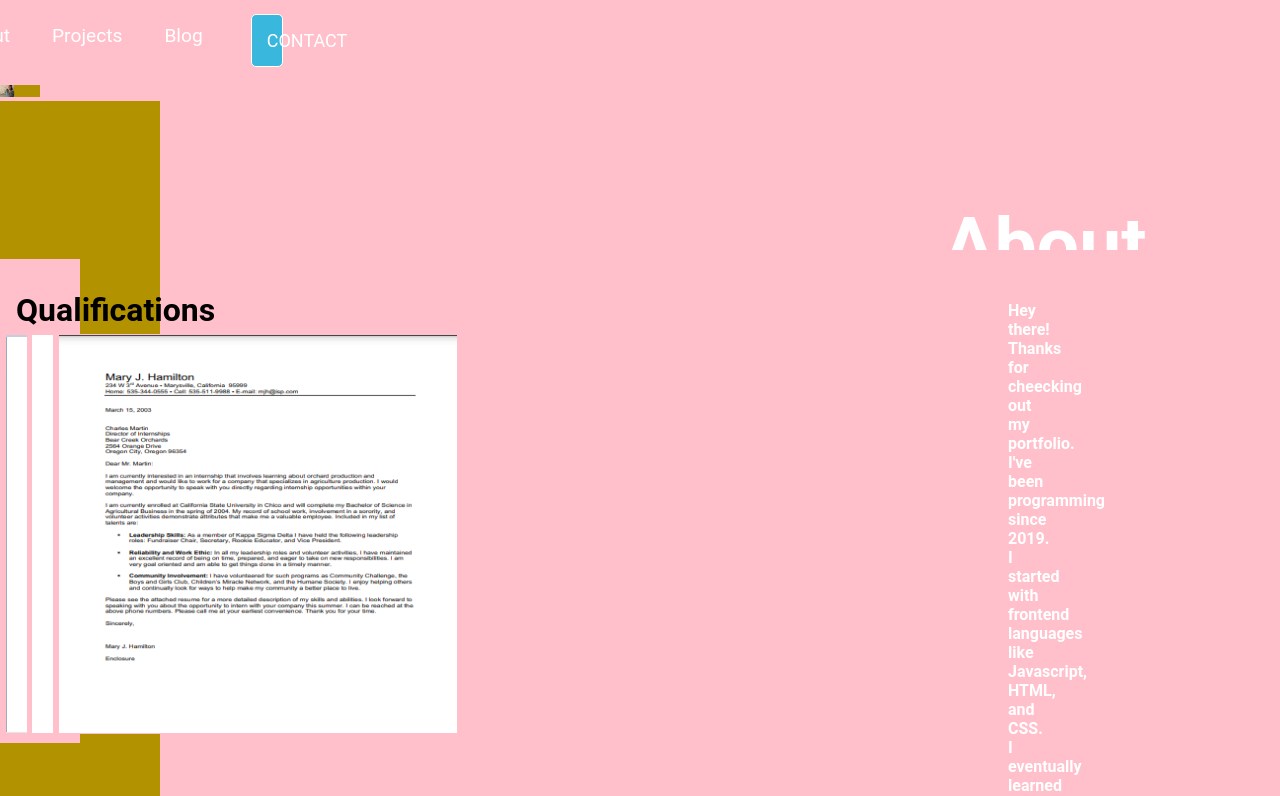
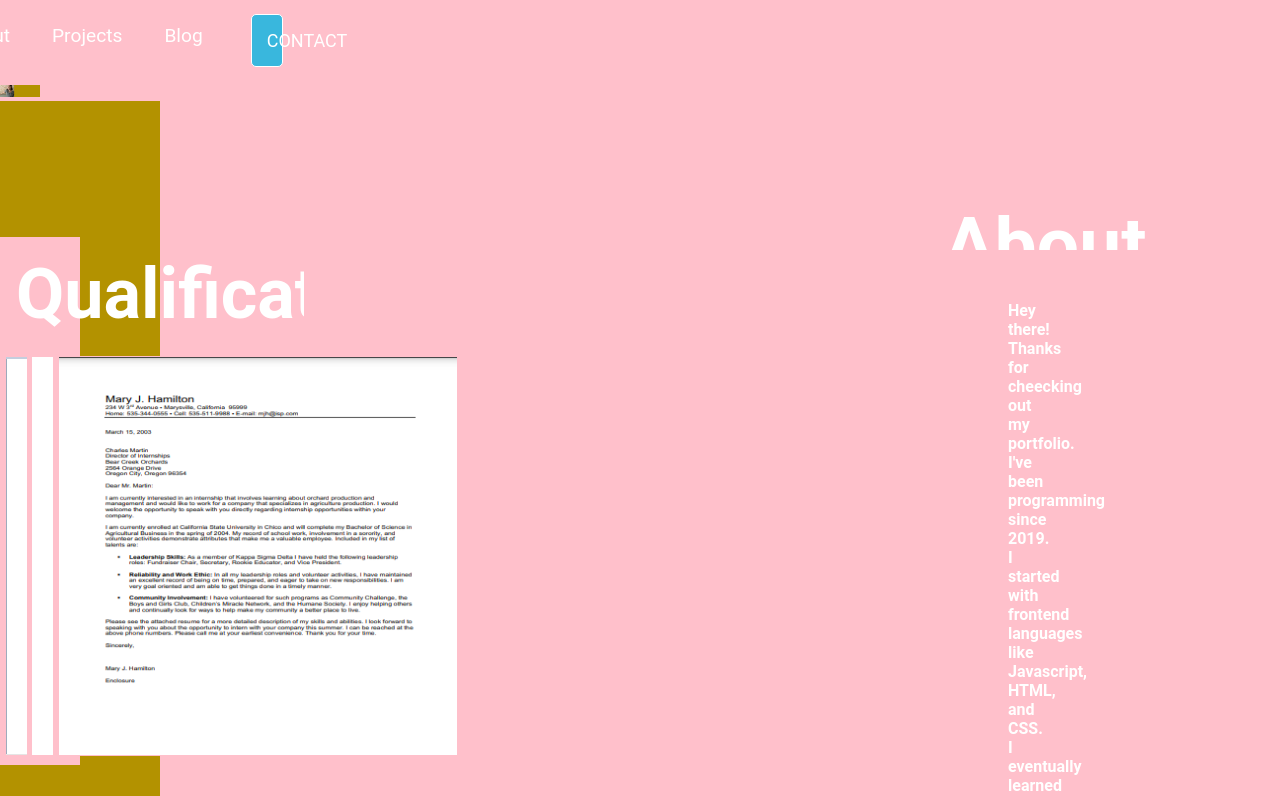
Before and after one commit to smilleeymilleey/website, a React (Create React App) app in the folder website-1/: page /services in a window 1280 px wide. Shown: the top 796 px of the page. Built offline with nearby package versions, Linux system fonts and the light colour scheme.

Commit message:
re formatted qualifications

```diff
--- a/website-1/src/components/Qualifications.css
+++ b/website-1/src/components/Qualifications.css
@@ -102,5 +102,8 @@
 .welcomeQualify{
   padding-right: 40%;
   padding-left: 10%;
-  padding-top: 20%;
+  padding-top: 10%;
+  padding-bottom: 10%;
+  color: white;
+  font-size: 70px;;
 }
```
